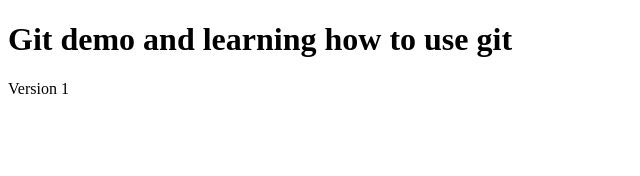
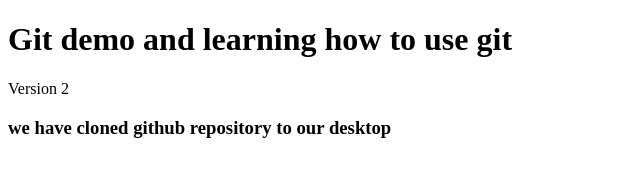
Before and after one commit to Boubackone/gitdemo, a plain HTML site: page index.html in a window 1280 px wide. Shown: the whole page, without its empty margins (0-640 px from the left). Drawn offline with Linux system fonts and the light colour scheme.

Commit message:
version 2 of cloning

```diff
--- a/index.html
+++ b/index.html
@@ -8,6 +8,7 @@
 </head>
 <body>
     <h1>Git demo and learning how to use git</h1>
-    <p>Version 1</p>
+    <p>Version 2</p>
+    <h3>we have cloned github repository to our desktop</h3>
 </body>
 </html>
```
